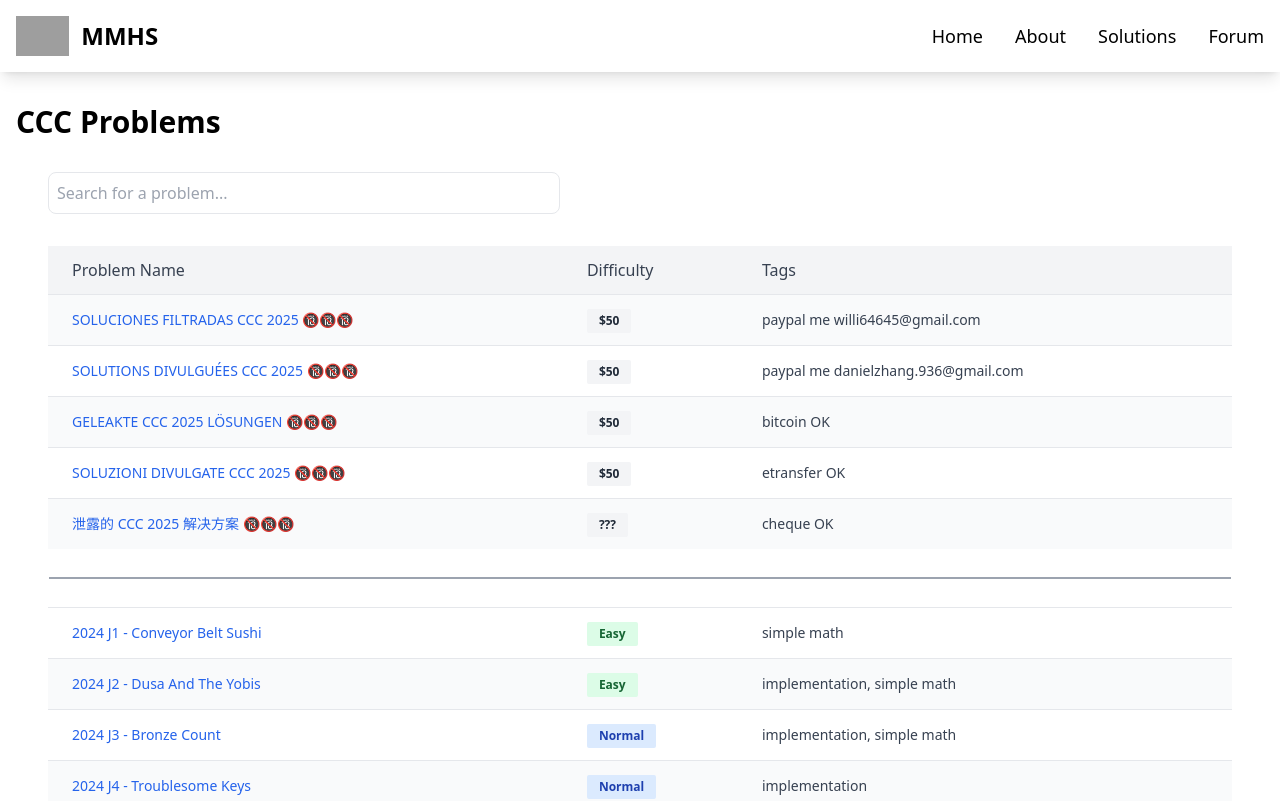
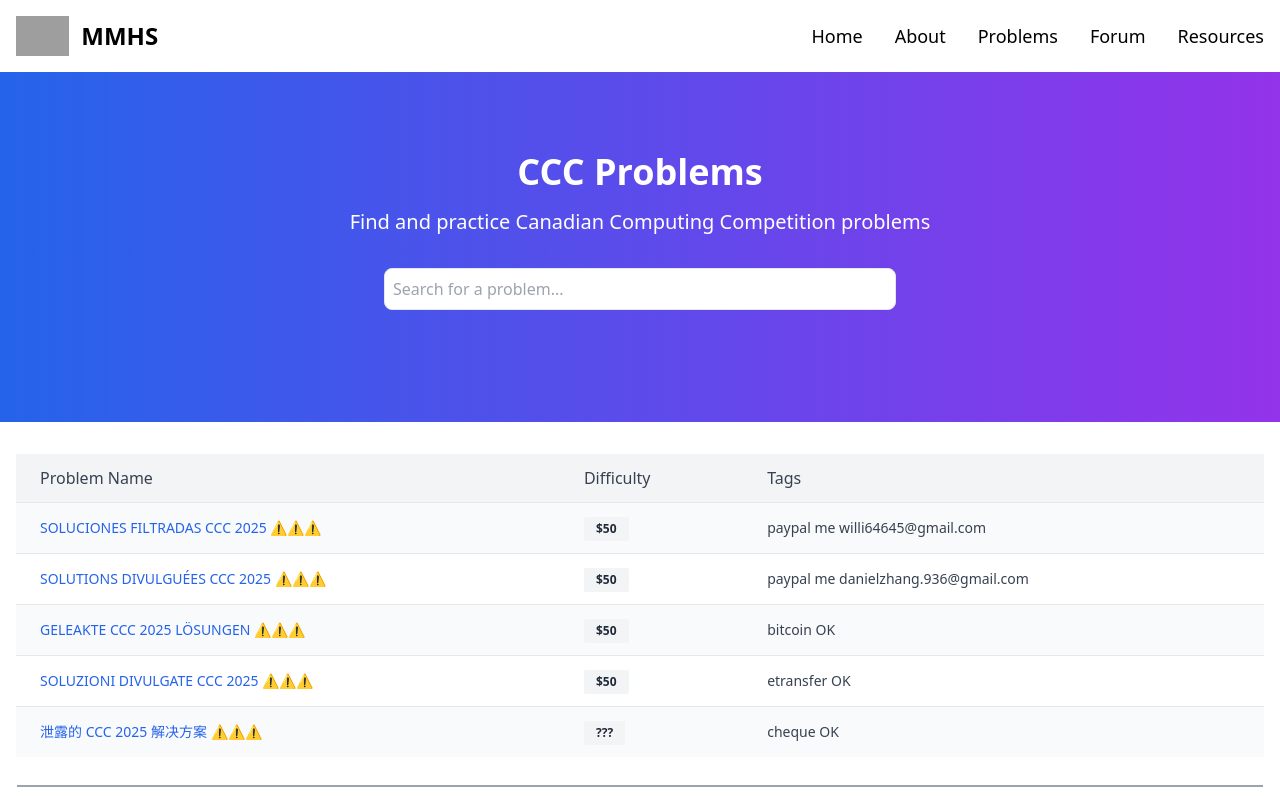
Before and after one commit to Tankman61/CCCSolutions, a React (Vite) app in the folder frontend-react/mmhs-website/: page /problems in a window 1280 px wide. Shown: the top 801 px of the page. Built offline with nearby package versions, Linux system fonts and the light colour scheme; grey boxes are pictures that could not be loaded.

Commit message:
changes to problems rendering and other major changes

```diff
--- a/frontend-react/mmhs-website/src/components/navbar.jsx
+++ b/frontend-react/mmhs-website/src/components/navbar.jsx
@@ -12,8 +12,9 @@ const Navbar = () => {
         <ul className="flex space-x-8 text-lg">
           <li><Link to="/" className="hover:text-blue-400 transition-colors duration-300">Home</Link></li>
           <li><Link to="/about" className="hover:text-blue-400 transition-colors duration-300">About</Link></li>
-          <li><Link to="/problems" className="hover:text-blue-400 transition-colors duration-300">Solutions</Link></li>
+          <li><Link to="/problems" className="hover:text-blue-400 transition-colors duration-300">Problems</Link></li>
           <li><Link to="/forum" className="hover:text-blue-400 transition-colors duration-300">Forum</Link></li>
+          <li><Link to="/resources" className="hover:text-blue-400 transition-colors duration-300">Resources</Link></li>
         </ul>
       </div>
     </nav>
--- a/frontend-react/mmhs-website/src/components/problem.jsx
+++ b/frontend-react/mmhs-website/src/components/problem.jsx
@@ -12,12 +12,12 @@ const Problem = ({ contestYear, problemCode }) => {
       .then((response) => response.text())
       .then((text) => {
         if (text.toLowerCase().includes('<!doctype html>')) {
-          setSolution("Solution does not currently exist.");
+          setSolution("Solution does not currently exist. If you have a solution, please upload your solution along with commented explanation on our forum. Thank you!");
         } else {
           setSolution(text);
         }
       })
-      .catch(() => setSolution("Solution does not currently exist."));
+      .catch(() => setSolution("Solution does not currently exist. If you have a solution, please upload your solution along with commented explanation on our forum. Thank you!"));
   }, [contestYear, problemCode]);
 
   return (
--- a/frontend-react/mmhs-website/src/components/problemtable.jsx
+++ b/frontend-react/mmhs-website/src/components/problemtable.jsx
@@ -1,11 +1,8 @@
 import React from 'react';
-
-// problem = {name: str, difficulty: str, tags:[str array], link:str}
-// problems = [problem array]
 
 const ProblemsTable = ({ problems }) => {
   return (
-    <div className="m-8">
+    <div className="overflow-x-auto">
       <table className="w-full text-gray-700">
         <thead>
           <tr className="bg-gray-100 dark:bg-gray-800 border-b border-gray-200 dark:border-gray-600">
@@ -27,13 +24,11 @@ const ProblemsTable = ({ problems }) => {
                     {problem.name}
                   </a>
                 </td>
-
                 <td className="py-3 whitespace-nowrap pr-4 md:pr-6">
                   <span className={`inline-flex items-center px-3 py-1 text-xs font-semibold rounded-sm ${getDifficultyClass(problem.difficulty)}`}>
                     {problem.difficulty}
                   </span>
                 </td>
-
                 <td className="pl-4 md:pl-6 py-3 whitespace-nowrap text-sm font-medium">
                   {problem.tags.join(', ')}
                 </td>
--- a/frontend-react/mmhs-website/src/pages/about.jsx
+++ b/frontend-react/mmhs-website/src/pages/about.jsx
@@ -34,7 +34,7 @@ const About = () => {
             </div>
             {/* Timeline Item 3 */}
             <div className="flex items-center">
-              <div className="bg-blue-600 h-12 w-12 rounded-full flex items-center justify-center text-white font-bold">Present</div>
+              <div className="bg-blue-600 h-12 w-12 rounded-full flex items-center justify-center text-white font-bold">2024</div>
               <div className="ml-4">
                 <h3 className="text-xl font-semibold">Ongoing Contributions</h3>
                 <p>The repository is maintained and expanded with contributions from various enthusiasts.</p>
--- a/frontend-react/mmhs-website/src/pages/problems.jsx
+++ b/frontend-react/mmhs-website/src/pages/problems.jsx
@@ -4,11 +4,11 @@ import SearchBar from "../components/searchbar.jsx";
 import { ChevronDown } from 'lucide-react';
 
 const problems = [
-  { name: 'SOLUCIONES FILTRADAS CCC 2025 🔞🔞🔞', difficulty: '$50', tags: ['paypal me willi64645@gmail.com'], link: '/contest/2024/j1' },
-  { name: 'SOLUTIONS DIVULGUÉES CCC 2025 🔞🔞🔞', difficulty: '$50', tags: ['paypal me danielzhang.936@gmail.com'], link: '/contest/2024/j1' },
-  { name: 'GELEAKTE CCC 2025 LÖSUNGEN 🔞🔞🔞', difficulty: '$50', tags: ['bitcoin OK'], link: '/contest/2024/j1' },
-  { name: 'SOLUZIONI DIVULGATE CCC 2025 🔞🔞🔞', difficulty: '$50', tags: ['etransfer OK'], link: '/contest/2024/j1' },
-  { name: '泄露的 CCC 2025 解决方案 🔞🔞🔞', difficulty: '???', tags: ['cheque OK'], link: '/contest/2024/j1' },
+  { name: 'SOLUCIONES FILTRADAS CCC 2025 ⚠️⚠️⚠️', difficulty: '$50', tags: ['paypal me willi64645@gmail.com'], link: '/contest/2024/j1' },
+  { name: 'SOLUTIONS DIVULGUÉES CCC 2025 ⚠️⚠️⚠️', difficulty: '$50', tags: ['paypal me danielzhang.936@gmail.com'], link: '/contest/2024/j1' },
+  { name: 'GELEAKTE CCC 2025 LÖSUNGEN ⚠️⚠️⚠️', difficulty: '$50', tags: ['bitcoin OK'], link: '/contest/2024/j1' },
+  { name: 'SOLUZIONI DIVULGATE CCC 2025 ⚠️⚠️⚠️', difficulty: '$50', tags: ['etransfer OK'], link: '/contest/2024/j1' },
+  { name: '泄露的 CCC 2025 解决方案 ⚠️⚠️⚠️', difficulty: '???', tags: ['cheque OK'], link: '/contest/2024/j1' },
 
 	// 2024 Junior
 	{ name: '2024 J1 - Conveyor Belt Sushi', difficulty: 'Easy', tags: ['simple math'], link: '/contest/2024/j1' },
@@ -360,34 +360,25 @@ const problems = [
 	{ name: '2000 S5 - Sheep and Coyotes', difficulty: 'Insane', tags: ['geometry', '1D arrays'], link: '/contest/2000/s5' },
 ];
 
-// const HeroSection = ({ onSearch }) => {
-//   return (
-//     <div className="bg-gradient-to-r from-blue-600 to-purple-600 text-white py-20 px-4">
-//       <div className="container mx-auto text-center">
-//         <h1 className="text-4xl font-bold mb-4">CCC Problems</h1>
-//         <p className="text-xl mb-8">Explore and practice Canadian Computing Competition problems</p>
-//         <div className="flex justify-center">
-//           <input
-//             type="text"
-//             placeholder="Search problems..."
-//             className="px-4 py-2 rounded-l-md w-64 text-black"
-//             onChange={(e) => onSearch(e.target.value)}
-//           />
-//           <button className="bg-blue-500 px-4 py-2 rounded-r-md hover:bg-blue-600 transition duration-300">
-//             Search
-//           </button>
-//         </div>
-//       </div>
-//     </div>
-//   );
-// };
+const HeroSection = ({ onSearch }) => {
+  return (
+    <div className="bg-gradient-to-r from-blue-600 to-purple-600 text-white py-20 px-4">
+      <div className="container mx-auto text-center">
+        <h1 className="text-4xl font-bold mb-4">CCC Problems</h1>
+        <p className="text-xl">Find  and practice Canadian Computing Competition problems</p>
+        <div className="flex justify-center text-justify text-black">
+          <SearchBar problems={problems} />
+        </div>
+      </div>
+    </div>
+  );
+};
 
 const Problems = () => {
   return (
     <div className="flex flex-col min-h-screen">
+		<HeroSection />
       <main className="flex-grow container mx-auto px-4 py-8">
-        <h1 className="text-3xl font-bold mb-4">CCC Problems</h1>
-        <SearchBar problems={problems} />
         <ProblemsTable problems={problems} />
       </main>
     </div>
```
Also changed, not shown: frontend-react/mmhs-website/src/assets/school_logo.png (added).
